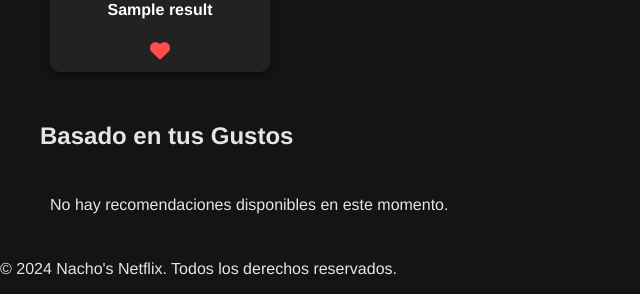
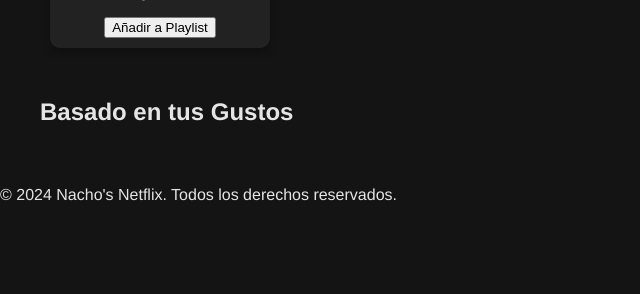
Before and after one commit to Nachosanchezz/ExamenPelis, a Django app: page / in a window 1280 px wide. Shown: the part 1478-1772 px from the top of the page, without its empty margins (0-640 px from the left). After the commit the page ends 1679 px from the top, so only its background shows below. Run offline with Django 4.2, Linux system fonts and the light colour scheme; tables that the repository leaves empty hold one stand-in row (values such as "Sample post"); a database or web service that is not in the repository returns one stand-in record (values such as "Sample title"); data that the repository does not hold is empty.

Commit message:
Arreglado

```diff
--- a/netflix/streaming/models.py
+++ b/netflix/streaming/models.py
@@ -15,6 +15,9 @@ class Movie(models.Model):
 from django.contrib.auth.models import User
 from django.db import models
 
+from django.contrib.auth.models import User
+from django.db import models
+
 class Playlist(models.Model):
     user = models.ForeignKey(User, on_delete=models.CASCADE, related_name="playlists")
     movie_id = models.IntegerField()
@@ -28,6 +31,7 @@ class Playlist(models.Model):
         return f"{self.title} ({self.user.username})"
 
 
+
 class Recommendation(models.Model):
     user = models.OneToOneField(User, on_delete=models.CASCADE, related_name='recommendation')
     recommended_movies = models.ManyToManyField(Movie, related_name='recommendations')
--- a/netflix/streaming/templates/streaming/base.html
+++ b/netflix/streaming/templates/streaming/base.html
@@ -6,7 +6,6 @@
     <meta name="viewport" content="width=device-width, initial-scale=1.0">
     <title>{% block title %}Nacho's Netflix{% endblock %}</title>
     <link rel="stylesheet" href="{% static 'css/style.css' %}">
-    <link rel="stylesheet" href="https://cdnjs.cloudflare.com/ajax/libs/font-awesome/6.0.0-beta3/css/all.min.css">
 </head>
 <body>
     <header>
--- a/netflix/streaming/templates/streaming/home.html
+++ b/netflix/streaming/templates/streaming/home.html
@@ -11,8 +11,10 @@ Nacho's Netflix
     <div class="carousel">
         {% for movie in top_rated_movies %}
         <div class="carousel-item">
+            <a href="{% url 'streaming:movie-details' movie.id %}">
                 <img src="https://image.tmdb.org/t/p/w500{{ movie.poster_path }}" alt="{{ movie.title }}">
                 <h3>{{ movie.title }}</h3>
+            </a>
             <form method="POST" action="{% url 'streaming:add-to-playlist' movie.id %}">
                 {% csrf_token %}
                 <input type="hidden" name="title" value="{{ movie.title }}">
@@ -20,9 +22,7 @@ Nacho's Netflix
                 <input type="hidden" name="overview" value="{{ movie.overview }}">
                 <input type="hidden" name="release_date" value="{{ movie.release_date }}">
                 <input type="hidden" name="vote_average" value="{{ movie.vote_average }}">
-                <button type="submit" class="add-to-playlist-btn">
-                    <i class="fas fa-heart"></i>
-                </button>
+                <button type="submit">Añadir a Playlist</button>
             </form>
         </div>
         {% endfor %}
@@ -35,8 +35,10 @@ Nacho's Netflix
     <div class="carousel">
         {% for movie in upcoming_movies %}
         <div class="carousel-item">
+            <a href="{% url 'streaming:movie-details' movie.id %}">
                 <img src="https://image.tmdb.org/t/p/w500{{ movie.poster_path }}" alt="{{ movie.title }}">
                 <h3>{{ movie.title }}</h3>
+            </a>
             <form method="POST" action="{% url 'streaming:add-to-playlist' movie.id %}">
                 {% csrf_token %}
                 <input type="hidden" name="title" value="{{ movie.title }}">
@@ -44,9 +46,7 @@ Nacho's Netflix
                 <input type="hidden" name="overview" value="{{ movie.overview }}">
                 <input type="hidden" name="release_date" value="{{ movie.release_date }}">
                 <input type="hidden" name="vote_average" value="{{ movie.vote_average }}">
-                <button type="submit" class="add-to-playlist-btn">
-                    <i class="fas fa-heart"></i>
-                </button>
+                <button type="submit">Añadir a Playlist</button>
             </form>
         </div>
         {% endfor %}
@@ -59,18 +59,18 @@ Nacho's Netflix
     <div class="carousel">
         {% for serie in popular_series %}
         <div class="carousel-item">
+            <a href="{% url 'streaming:series-detail' serie.id %}">
                 <img src="https://image.tmdb.org/t/p/w500{{ serie.poster_path }}" alt="{{ serie.name }}">
                 <h3>{{ serie.name }}</h3>
+            </a>
             <form method="POST" action="{% url 'streaming:add-to-playlist' serie.id %}">
                 {% csrf_token %}
                 <input type="hidden" name="title" value="{{ serie.name }}">
                 <input type="hidden" name="poster_path" value="{{ serie.poster_path }}">
                 <input type="hidden" name="overview" value="{{ serie.overview }}">
-                <input type="hidden" name="release_date" value="{{ serie.release_date }}">
+                <input type="hidden" name="release_date" value="{{ serie.first_air_date }}">
                 <input type="hidden" name="vote_average" value="{{ serie.vote_average }}">
-                <button type="submit" class="add-to-playlist-btn">
-                    <i class="fas fa-heart"></i>
-                </button>
+                <button type="submit">Añadir a Playlist</button>
             </form>
         </div>
         {% endfor %}
@@ -83,18 +83,18 @@ Nacho's Netflix
     <div class="carousel">
         {% for serie in top_rated_series %}
         <div class="carousel-item">
+            <a href="{% url 'streaming:series-detail' serie.id %}">
                 <img src="https://image.tmdb.org/t/p/w500{{ serie.poster_path }}" alt="{{ serie.name }}">
                 <h3>{{ serie.name }}</h3>
+            </a>
             <form method="POST" action="{% url 'streaming:add-to-playlist' serie.id %}">
                 {% csrf_token %}
                 <input type="hidden" name="title" value="{{ serie.name }}">
                 <input type="hidden" name="poster_path" value="{{ serie.poster_path }}">
                 <input type="hidden" name="overview" value="{{ serie.overview }}">
-                <input type="hidden" name="release_date" value="{{ serie.release_date }}">
+                <input type="hidden" name="release_date" value="{{ serie.first_air_date }}">
                 <input type="hidden" name="vote_average" value="{{ serie.vote_average }}">
-                <button type="submit" class="add-to-playlist-btn">
-                    <i class="fas fa-heart"></i>
-                </button>
+                <button type="submit">Añadir a Playlist</button>
             </form>
         </div>
         {% endfor %}
@@ -107,8 +107,10 @@ Nacho's Netflix
     <div class="carousel">
         {% for movie in recommended_movies %}
         <div class="carousel-item">
+            <a href="{% url 'streaming:movie-details' movie.id %}">
                 <img src="https://image.tmdb.org/t/p/w500{{ movie.poster_path }}" alt="{{ movie.title }}">
                 <h3>{{ movie.title }}</h3>
+            </a>
             <form method="POST" action="{% url 'streaming:add-to-playlist' movie.id %}">
                 {% csrf_token %}
                 <input type="hidden" name="title" value="{{ movie.title }}">
@@ -116,13 +118,9 @@ Nacho's Netflix
                 <input type="hidden" name="overview" value="{{ movie.overview }}">
                 <input type="hidden" name="release_date" value="{{ movie.release_date }}">
                 <input type="hidden" name="vote_average" value="{{ movie.vote_average }}">
-                <button type="submit" class="add-to-playlist-btn">
-                    <i class="fas fa-heart"></i>
-                </button>
+                <button type="submit">Añadir a Playlist</button>
             </form>
         </div>
-        {% empty %}
-        <p>No hay recomendaciones disponibles en este momento.</p>
         {% endfor %}
     </div>
 </div>
--- a/netflix/streaming/templates/streaming/search.html
+++ b/netflix/streaming/templates/streaming/search.html
@@ -20,9 +20,7 @@
                     <input type="hidden" name="overview" value="{{ movie.overview }}">
                     <input type="hidden" name="release_date" value="{{ movie.release_date }}">
                     <input type="hidden" name="vote_average" value="{{ movie.vote_average }}">
-                    <button type="submit" class="add-to-playlist-btn">
-                        <i class="fas fa-heart"></i>
-                    </button>
+                    <button type="submit">Añadir a Playlist</button>
                 </form>
             </div>
             {% endfor %}
--- a/netflix/streaming/templates/streaming/search_by_name.html
+++ b/netflix/streaming/templates/streaming/search_by_name.html
@@ -54,9 +54,7 @@
                     <input type="hidden" name="overview" value="{{ serie.overview }}">
                     <input type="hidden" name="release_date" value="{{ serie.first_air_date }}">
                     <input type="hidden" name="vote_average" value="{{ serie.vote_average }}">
-                    <button type="submit" class="add-to-playlist-btn">
-                        <i class="fas fa-heart"></i>
-                    </button>
+                    <button type="submit">Añadir a Playlist</button>
                 </form>
             </div>
             {% endfor %}
--- a/netflix/streaming/urls.py
+++ b/netflix/streaming/urls.py
@@ -34,4 +34,6 @@ urlpatterns = [
     path("playlist/", view_playlist, name="playlist"),
     path("add-to-playlist/<int:movie_id>/", add_to_playlist, name="add-to-playlist"),
 
+
+
 ]
--- a/netflix/streaming/views.py
+++ b/netflix/streaming/views.py
@@ -1,4 +1,4 @@
-from django.shortcuts import render, redirect
+from django.shortcuts import render, redirect, get_object_or_404
 from rest_framework.views import APIView
 from rest_framework.response import Response
 from rest_framework import status
@@ -231,11 +231,13 @@ class MovieDetailView(APIView):
 
 class PlaylistView(APIView):
     def get(self, request):
+        """Obtener la Playlist del usuario actual en formato JSON."""
         playlists = Playlist.objects.filter(user=request.user)
         serializer = PlaylistSerializer(playlists, many=True)
         return Response(serializer.data)
 
     def post(self, request):
+        """Agregar una nueva película a la Playlist del usuario."""
         data = request.data
         playlist = Playlist.objects.create(
             user=request.user,
@@ -247,7 +249,6 @@ class PlaylistView(APIView):
             vote_average=data.get("vote_average"),
         )
         return Response(PlaylistSerializer(playlist).data, status=status.HTTP_201_CREATED)
-
 
 class RecommendationView(APIView):
     def get(self, request):
@@ -293,21 +294,36 @@ def view_playlist(request):
     playlist = Playlist.objects.filter(user=request.user)
     return render(request, "streaming/playlist.html", {"playlist": playlist})
 
+from datetime import datetime
+
 @login_required
 def add_to_playlist(request, movie_id):
-    """Agregar una película a la Playlist usando un formulario."""
+    """Agregar una película o serie a la Playlist usando un formulario."""
     if request.method == "POST":
         try:
+            release_date = request.POST.get("release_date")
+
+            # Intenta formatear la fecha, si es válida
+            if release_date:
+                try:
+                    release_date = datetime.strptime(release_date, "%Y-%m-%d").date()
+                except ValueError:
+                    release_date = None  # Si no tiene un formato válido
+            else:
+                release_date = None  # Si está vacío
+
             movie_data = {
                 "movie_id": movie_id,
                 "title": request.POST.get("title"),
                 "poster_path": request.POST.get("poster_path"),
                 "overview": request.POST.get("overview"),
-                "release_date": request.POST.get("release_date"),
-                "vote_average": float(request.POST.get("vote_average").replace(",", ".")),  # Corrige la coma
+                "release_date": release_date,
+                "vote_average": float(request.POST.get("vote_average").replace(",", ".")) if request.POST.get("vote_average") else None,
             }
+
             if not Playlist.objects.filter(user=request.user, movie_id=movie_id).exists():
                 Playlist.objects.create(user=request.user, **movie_data)
             return redirect("streaming:playlist")
+
         except ValueError as e:
             return render(request, "streaming/error.html", {"error": str(e)})
```
Also changed, not shown: netflix/streaming/static/css/all.min.css (deleted, +0 -14 lines), netflix/streaming/templates/streaming/movies.html (+3 -9 lines), netflix/streaming/templates/streaming/series.html (+2 -6 lines), netflix/db.sqlite3, netflix/streaming/static/js/scripts.js (line endings or trailing spaces), netflix/streaming/templates/streaming/playlist.html (line endings or trailing spaces). Lines whose indentation alone changed are shown as unchanged.
